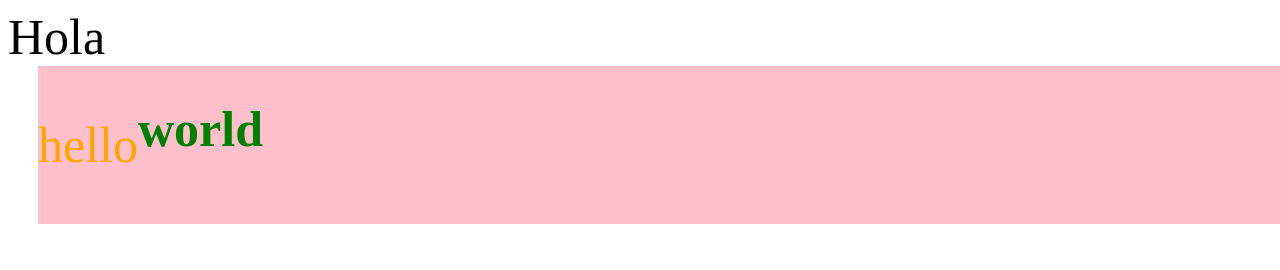
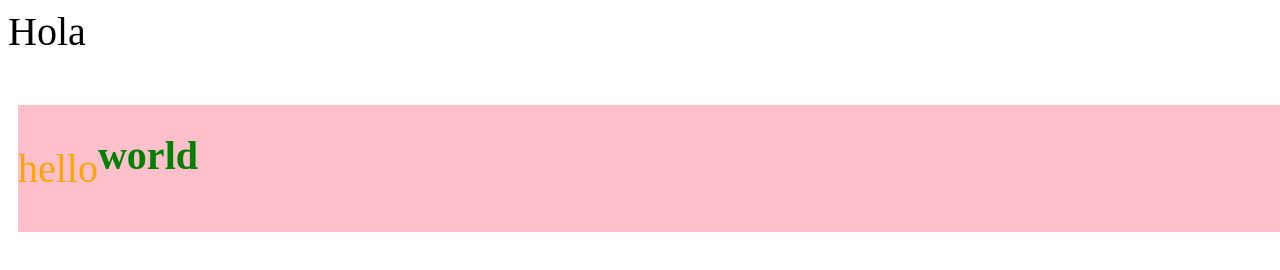
Before and after one commit to harry0071/webpack-demo, a website built with webpack: page dist/index.html in a window 1280 px wide. Shown: the top 270 px of the page. Built offline with nearby package versions, Linux system fonts and the light colour scheme; some packages are replaced by stand-ins of ours.

Commit message:
增加模块热替换功能

```diff
--- a/package.json
+++ b/package.json
@@ -5,10 +5,10 @@
   "private": "true",
   "scripts": {
     "test": "echo \"Error: no test specified\" && exit 1",
-    "dev": "webpack --mode development --progress --colors --display-error-details",
-    "build": "webpack --mode production --progress --colors --display-error-details",
+    "dev": "webpack --mode development --colors --display-error-details",
+    "build": "webpack --mode production --colors --display-error-details",
     "watch": "webpack --mode development --watch",
-    "start": "webpack-dev-server --mode development --inline --hot --open"
+    "start": "webpack-dev-server --mode development --inline --hotOnly --open"
   },
   "keywords": [],
   "author": "https://github.com/harry0071",
--- a/src/css/font.less
+++ b/src/css/font.less
@@ -1,3 +1,3 @@
 *{
-	font-size: 50px;
+	font-size: 40px;
 }
--- a/src/css/style.scss
+++ b/src/css/style.scss
@@ -2,7 +2,7 @@ div{
 	background:pink;
 	display:flex;
 	color: green;
-	transform:translateX(30px);
+	transform:translate(10px,50px);
 		p{
 		color:orange;}
 }
--- a/src/entry.js
+++ b/src/entry.js
@@ -4,5 +4,5 @@ import './css/style.scss';
 import hello from './js/hello.js';
 import world from './js/world.js';
 
-document.querySelector("#root").appendChild(hello);
-document.querySelector("#root").appendChild(world);
+hello();
+world();
--- a/src/js/hello.js
+++ b/src/js/hello.js
@@ -1,3 +1,5 @@
-let hello = document.createElement('p');
-hello.textContent = `hello`;
-export default hello; //将hello导出去
+export default function hello() {
+	let hello = document.createElement('p');
+	hello.textContent = `hello`;
+	document.querySelector("#root").appendChild(hello);
+}
--- a/src/js/world.js
+++ b/src/js/world.js
@@ -1,3 +1,5 @@
-let world = document.createElement('h1');
-world.textContent = `world`;
-export default world; //将worldo导出去
+export default function world() {
+	let world = document.createElement('h1');
+	world.textContent = `world`;
+	document.querySelector("#root").appendChild(world);
+}
--- a/webpack.config.js
+++ b/webpack.config.js
@@ -75,7 +75,8 @@ module.exports = {
 			filename: 'style.css',
 			disable: offExt
 		}),
-		new webpack.HotModuleReplacementPlugin()
+		new webpack.HotModuleReplacementPlugin(),
+		//new webpack.NamedModulesPlugin() 查看哪个模块有更新
 	],
 	devServer: {
 		contentBase: './dist',
```
Also changed, not shown: index.html (added, +12 -0 lines), dist/main.min.js, dist/style.css.
